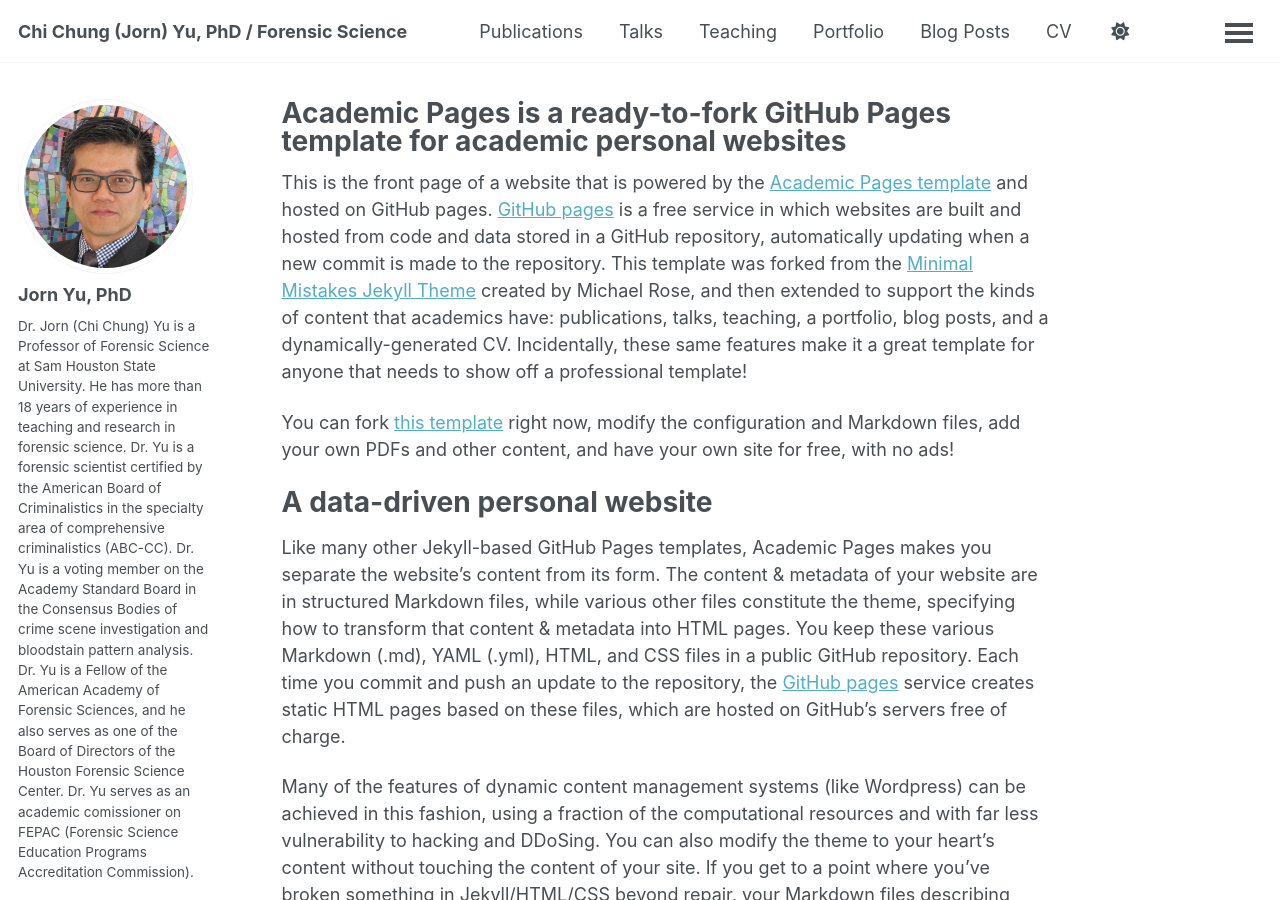
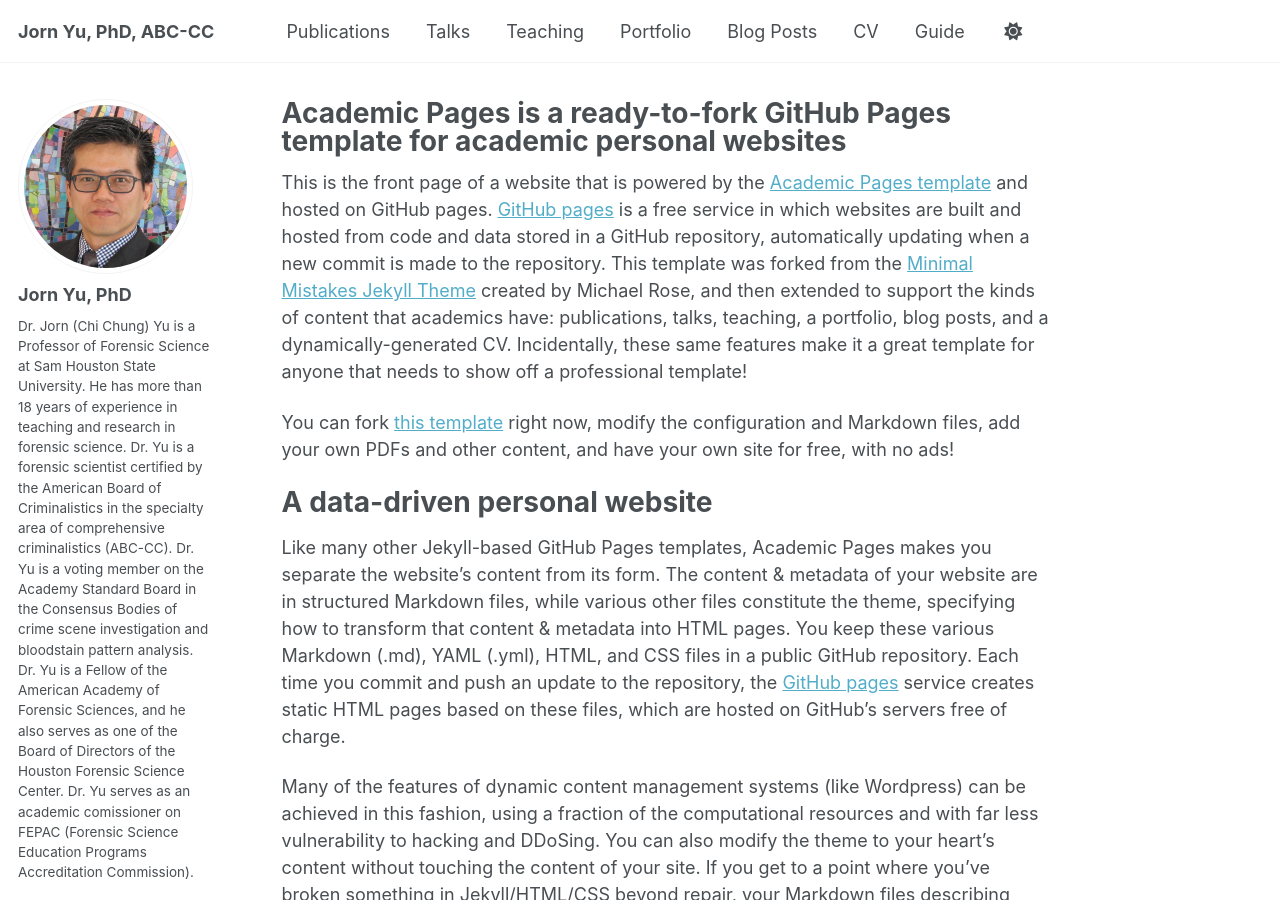
Before and after one commit to jornyu/jornyu.github.io, a Jekyll site: the page built from _pages/about.md, in a window 1280 px wide and 900 px high. Built offline with Jekyll 4.4.1, drawn with Linux system fonts in a browser that asks for light colours; some web fonts are replaced; a script bundle is joined from its source files by our own code; library files that are not in the unit come from our copies.

Commit message:
commit from dev container

```diff
--- a/_config.yml
+++ b/_config.yml
@@ -9,7 +9,7 @@
 # Basic Site Settings
 locale                   : "en-US"
 site_theme               : "default" # the available themes options are "default", "air", "sunrise", "mint", "dirt" and "contrast"
-title                    : "Chi Chung (Jorn) Yu, PhD / Forensic Science"
+title                    : "Jorn Yu, PhD, ABC-CC"
 title_separator          : "-"
 name                     : &name "Jorn Yu"
 description              : &description "Professor of Forensic Science"   # Update this with a general description of your site, this is the default if not overridden by a page
```
